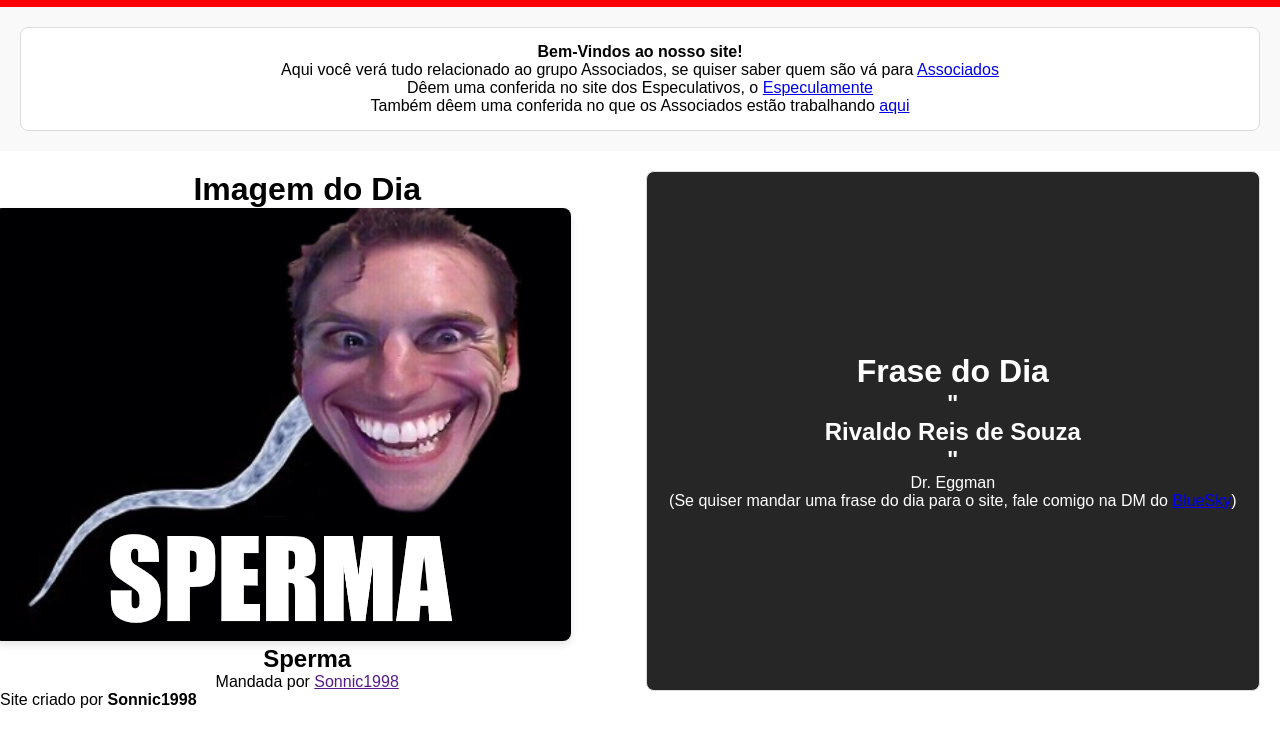
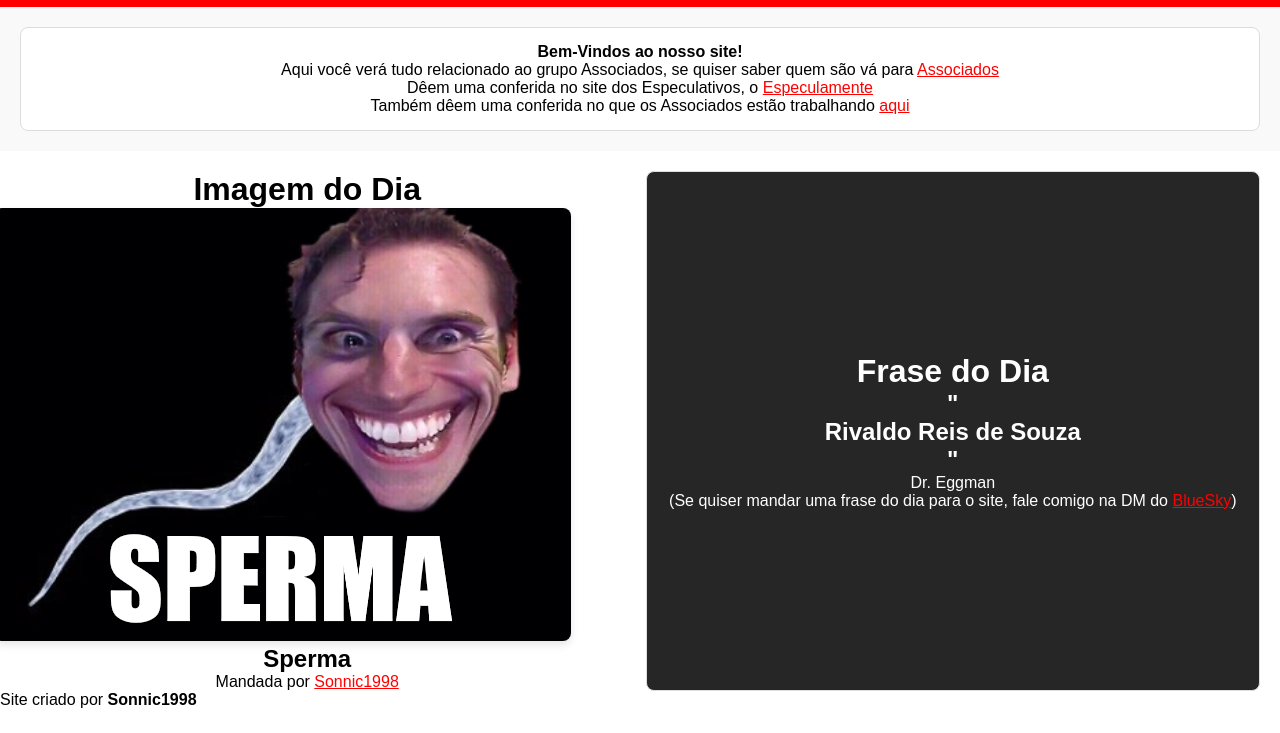
Before and after one commit to FeldsparGamer/AssociaDouga, a plain HTML site: page index.html in a window 1280 px wide. Shown: the part 67-800 px from the top of the page. Drawn offline with Linux system fonts and the light colour scheme.

Commit message:
Update style.css

```diff
--- a/style.css
+++ b/style.css
@@ -6,6 +6,10 @@
 
 body {
     font-family: Arial, sans-serif;
+}
+
+body a {
+    color: red;
 }
 
 header {
```
